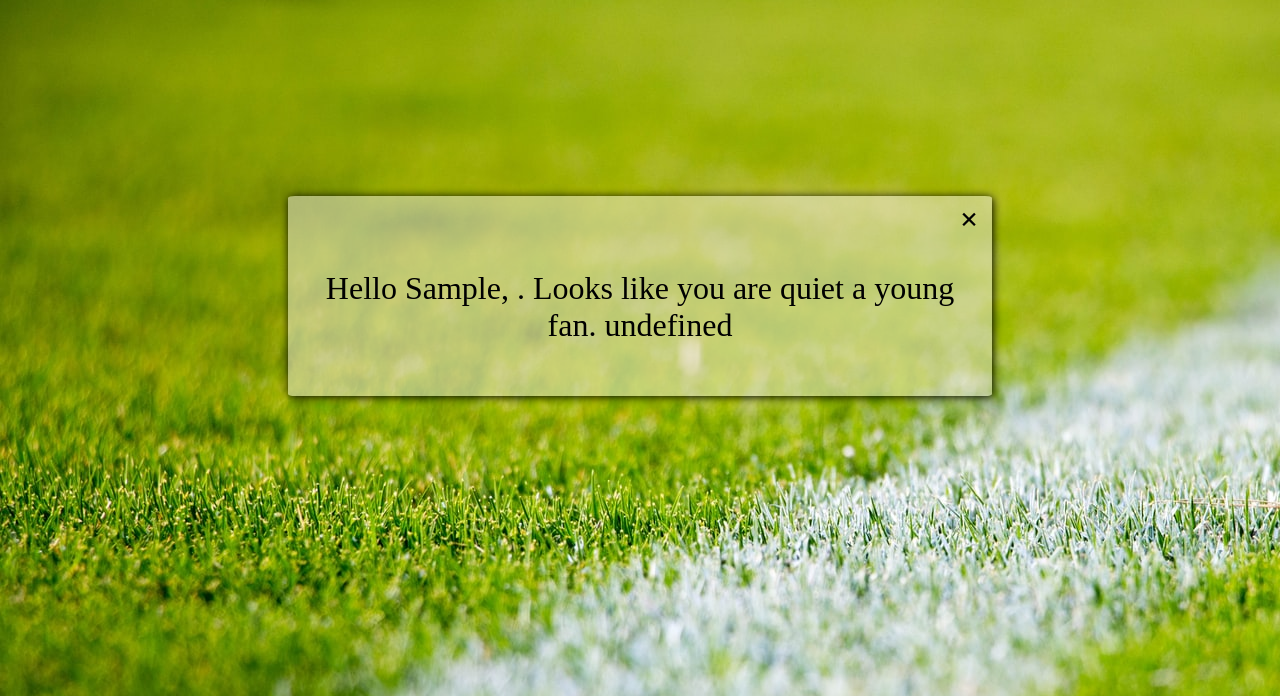
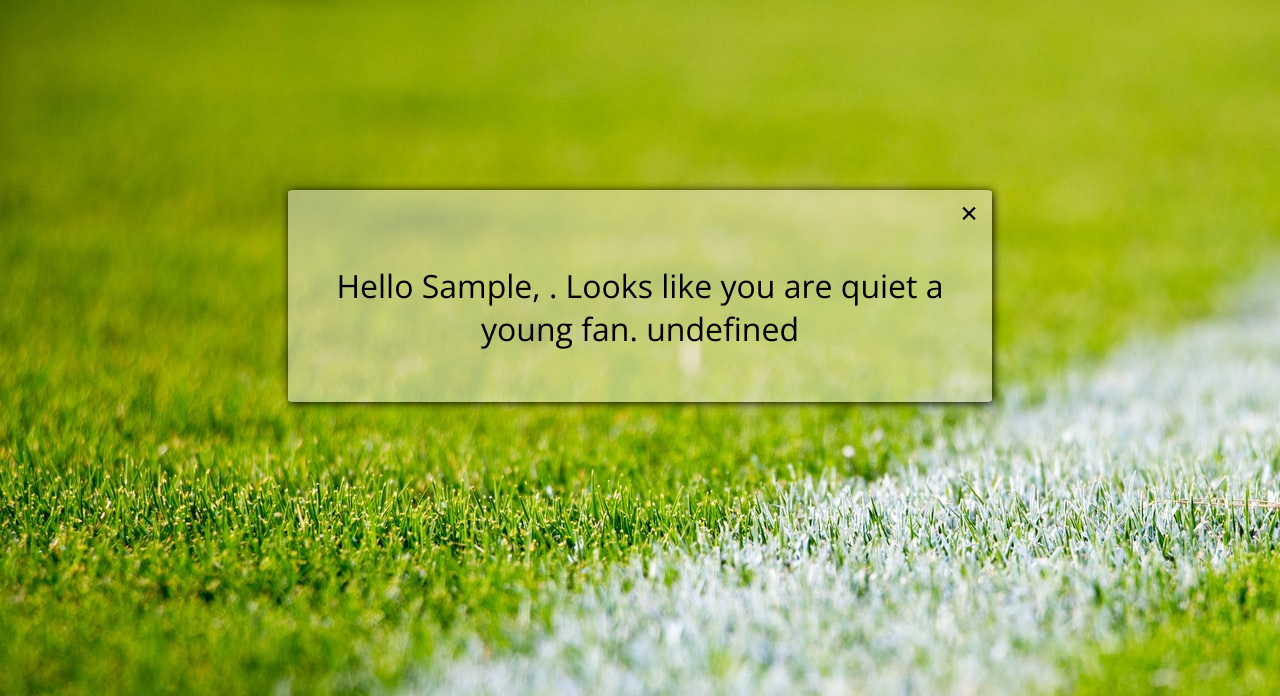
Before and after one commit to RushabhJadhav/Footie-Survey, a plain HTML site: page index.html in a window 1280 px wide. Both pictures are taken after typing "Sample", "name@example.com", "5", "Sample", "5", "Sample" into the empty fields and a click on the button "Submit". Shown: the part 104-800 px from the top of the page. Drawn offline with nearby package versions, Linux system fonts and the light colour scheme; a web font is replaced by a local one.

Commit message:
Update form.css

```diff
--- a/form.css
+++ b/form.css
@@ -29,7 +29,6 @@ body {
     font-size: 40px;
     align-self: center;
 }
-/* header */
 form {
     background-color: rgba(235, 233, 228, 0.5);
     box-shadow: 1px 1px 10px black;
@@ -125,12 +124,6 @@ select {
 select > option:hover {
     background-color: aqua;
 }
-/* option:focus {
-    background-color: aqua;
-} */
-/* p {
-    padding: 0 0 5px 0;
-} */
 textarea {
     box-sizing: border-box;
     width: 100%;
@@ -167,17 +160,15 @@ button[type="submit"], button[type="reset"] {
     height: 100%;
     display: flex;
     flex-direction: column;
-    /* border: 1px solid blue; */
 }
 #pop-up-text {
-    /* border: 1px solid white; */
     text-align: center;
     height: 100%;
     font-size: 2em;
     padding: 0 20px 20px 20px;
+    font-family: 'Open Sans', sans-serif;
 }
 #close {
-    /* border: 1px solid red; */
     width: 1em;
     padding: 5px 0 0 0;
     font-size: 2em;
```
